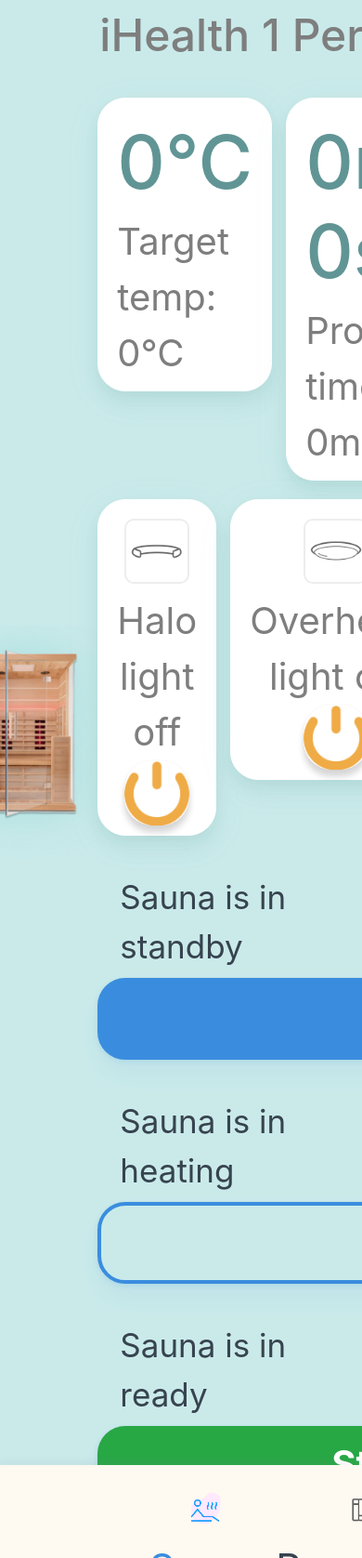
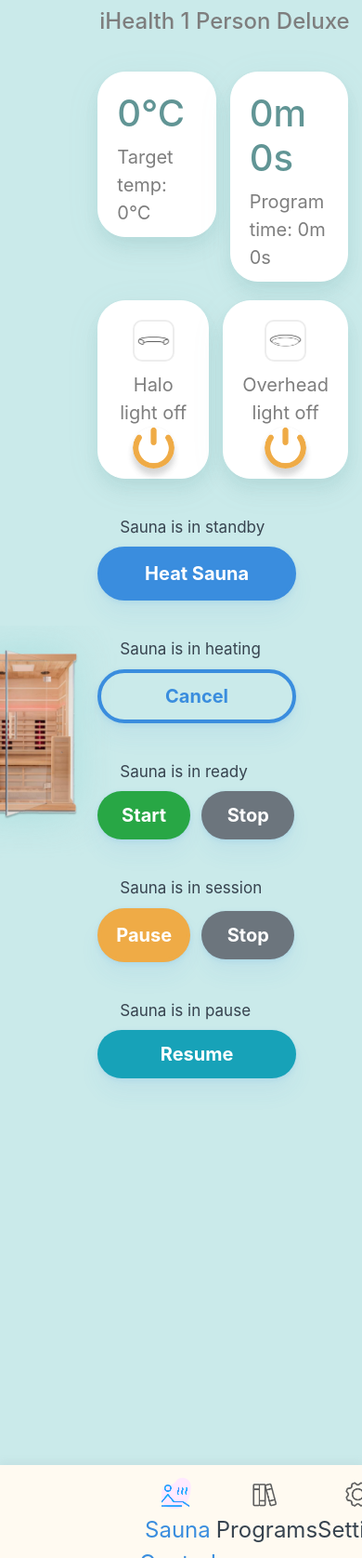
Before and after one commit to dumtux/eastec.s1, a FastAPI app: template sone/static/template/index_device.html in a window 390 px wide. Shown: the whole page at 93% size. Run offline with FastAPI, Linux system fonts and the light colour scheme; the template is opened without the code that fills it, so the values that code supplies are empty; some libraries are stand-ins or nearby versions.

Commit message:
Added additional css specifically for the 8 inch version of the device

```diff
--- a/setup.py
+++ b/setup.py
@@ -9,7 +9,7 @@ with open('requirements.txt') as f:
 
 setuptools.setup(
     name="sone",
-    version="1.0.7",
+    version="1.0.9",
     author="Hotte Shen",
     author_email="hotteshen@gmail.com",
     description="iHealth Sauna Controller App",
--- a/sone/__init__.py
+++ b/sone/__init__.py
@@ -1,2 +1,2 @@
 __title__ = "SOne"
-__version__ = "1.0.7"
+__version__ = "1.0.8"
--- /dev/null
+++ b/sone/static/css/responsive.css
@@ -0,0 +1,152 @@
+@media screen and (max-width: 1024px) {
+    .content-page input.page-title {
+        font-size: 1.5rem;
+    }
+
+    .blue-label {
+        font-size: 30pt;
+    }
+
+    .block-card-footer p {
+        font-size: 20px;
+    }
+
+    .gauge-outer .bar {
+        transform-origin: 0 3.7em;
+        width: 0.3em;
+        height: 0.5em;
+    }
+
+    .gauge-inner .bar {
+        margin-top: 140px;
+        transform-origin: 0 2.9em;
+        width: 0.15em;
+        height: 0.15em;
+    }
+
+    .gauge {
+        width: 300px;
+        height: 250px;
+    }
+
+    .gauge-digits .digit {
+        font-size: 0.5em;
+    }
+
+    .gauge-digits .current-digit {
+        font-size: 30pt !important;
+    }
+
+    .block-card .color-img {
+        width: 45px;
+        height: 45px;
+    }
+
+    .block-card .black-label {
+        font-size: 20px;
+    }
+
+    .block-card {
+        width: 300px;
+    }
+
+    .block-card-expand .fa-2 {
+        font-size: 1rem !important;
+    }
+
+    .block-card .block-card-expand {
+        padding: 10px 0 20px 0;
+    }
+
+    .block-card-expand .block-card-footer p {
+        font-size: 15px;
+    }
+
+    .block-card-expand .blue-label {
+        font-size: 17pt;
+    }
+
+    #control-page-header img {
+        width: 40px;
+        height: 40px;
+    }
+
+    .off-button {
+        width: 45px;
+        height: 45px;
+    }
+
+    .set-color {
+        font-size: 17px;
+        margin-top: 15px;
+    }
+
+    .state-btns label {
+        font-size: 17px;
+    }
+
+    .state-btns button {
+        width: 75%;
+        font-size: 20px;
+    }
+
+    .color-picker {
+        width: 300px;
+        margin-top: 20vh;
+    }
+
+    .icon-button {
+        width: 45px;
+        height: 45px;
+    }
+
+    .color-picker label {
+        font-size: 17px;
+    }
+
+    .gauge-label {
+        font-size: 10pt;
+    }
+
+    #bottomMenubar .bottomMenuItem {
+        font-size: 18pt;
+    }
+
+    .card-section .card-section-title {
+        font-size: 1.5rem;
+        width: auto;
+    }
+
+    .program-card .program-card-header span {
+        font-size: 20pt;
+    }
+
+    .program-card .program-card-body {
+        padding: 20px 15px;
+    }
+
+    .program-card .program-card-body .program-title {
+        font-size: 25px;
+    }
+
+    .program-card .program-card-body .program-detail {
+        font-size: 18px;
+        line-height: 25px;
+    }
+
+    #calendarPage {
+        padding: 50px 20px 30px 35px
+    }
+
+    .program-card {
+        width: 350px;
+    }
+
+    .settings-btn {
+        font-size: 1.5rem;
+    }
+
+    .state-btns .state-btns-duo {
+        width: 35%;
+    }
+}
--- a/sone/static/css/style.css
+++ b/sone/static/css/style.css
@@ -906,6 +906,7 @@ div, p, a, h1, h2, h3, h4, h5 {
 
 .set-color {
     font-size: 35px;
+    margin-top: 40px;
 }
 
 #colorMode label {
@@ -933,3 +934,8 @@ div, p, a, h1, h2, h3, h4, h5 {
     font-size: 35px;
     font-weight: bold;
 }
+
+#control-page-header img{
+    width: 80px;
+    height: 80px;
+}
--- a/sone/static/js/app.js
+++ b/sone/static/js/app.js
@@ -4,11 +4,11 @@ var BaseUrl = '/sauna/' + SaunaID;
 
 var haloColorPicker = new iro.ColorPicker('#halo-colorpicker', {
     wheelLightness: false,
-    width: 450,
+    width: $('.color-picker').width(),
 });
 var overheadColorPicker = new iro.ColorPicker('#overhead-colorpicker', {
     wheelLightness: false,
-    width: 450,
+    width: $('.color-picker').width(),
 });
 
 function _getStatus() {
--- a/sone/static/template/index_device.html
+++ b/sone/static/template/index_device.html
@@ -15,6 +15,7 @@
 
     <link rel="stylesheet" href="/static/css/bootstrap.min.css"/>
     <link rel="stylesheet" href="/static/css/style.css?v=1.1"/>
+    <link rel="stylesheet" href="/static/css/responsive.css?v=1.0"/>
 
     <link href="/static/keyboard/keyboard.css" rel="stylesheet"/>
     <link href="/static/keyboard/keyboard-basic.css" rel="stylesheet"/>
@@ -45,11 +46,11 @@
 
 <div id="mainContainer">
     <div id="saunaControlPage" class="content-page is-active">
-        <div style="display: flex;">
+        <div id="control-page-header" style="display: flex;">
             <!-- <h2 class="page-title">iHealth 1 Person Deluxe</h2> -->
             <input class="page-title" type="text" value="iHealth 1 Person Deluxe"/>
-            <img id="connected" src="/static/image/icons/connect.png" width="80" style="display:none;">
-            <img id="disconnected" src="/static/image/icons/disconnect.png" width="80" style="display:none;">
+            <img id="connected" src="/static/image/icons/connect.png" style="display:none;">
+            <img id="disconnected" src="/static/image/icons/disconnect.png" style="display:none;">
         </div>
         <div class="mt-30 card-section">
             <div id="temperature" class="block-card">
@@ -151,7 +152,7 @@
                             <div>
                                 <img class="off-button" onclick="goHaloLight(false)" src="/static/image/icons/off.png">
                             </div>
-                            <button type="button" class="button button-primary set-color w-50 mt-40"
+                            <button type="button" class="button button-primary set-color w-50"
                                     onclick="setHaloColor($('#halo-colorpicker-wrap'))">Set Colour
                             </button>
                             <div id="halo-colorpicker-wrap" class="color-picker-wrap"
@@ -185,7 +186,7 @@
                                 <img class="off-button" onclick="goOverheadLight(false)"
                                      src="/static/image/icons/off.png">
                             </div>
-                            <button type="button" class="button button-primary set-color w-50 mt-40"
+                            <button type="button" class="button button-primary set-color w-50"
                                     onclick="setOverheadColor($('#overhead-colorpicker-wrap'))">Set Colour
                             </button>
                             <div id="overhead-colorpicker-wrap" class="color-picker-wrap"
```
